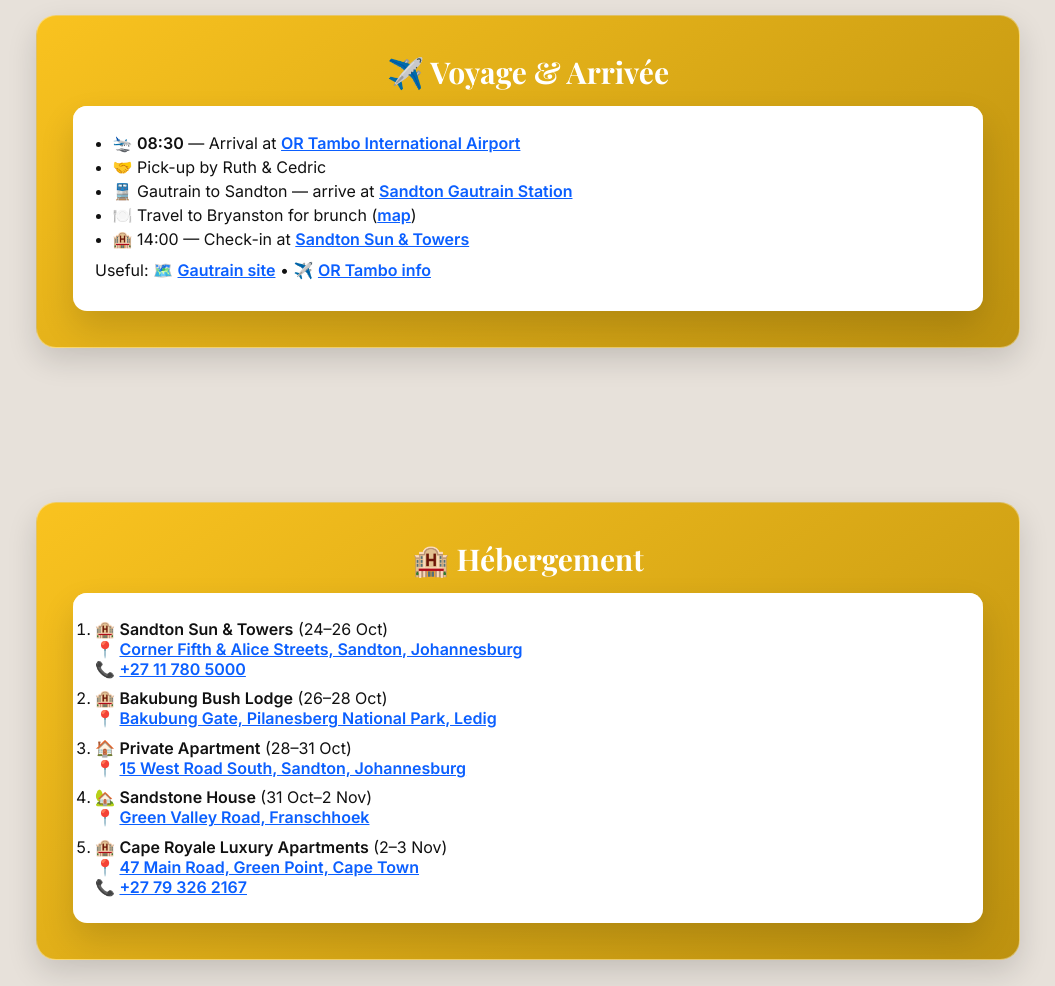
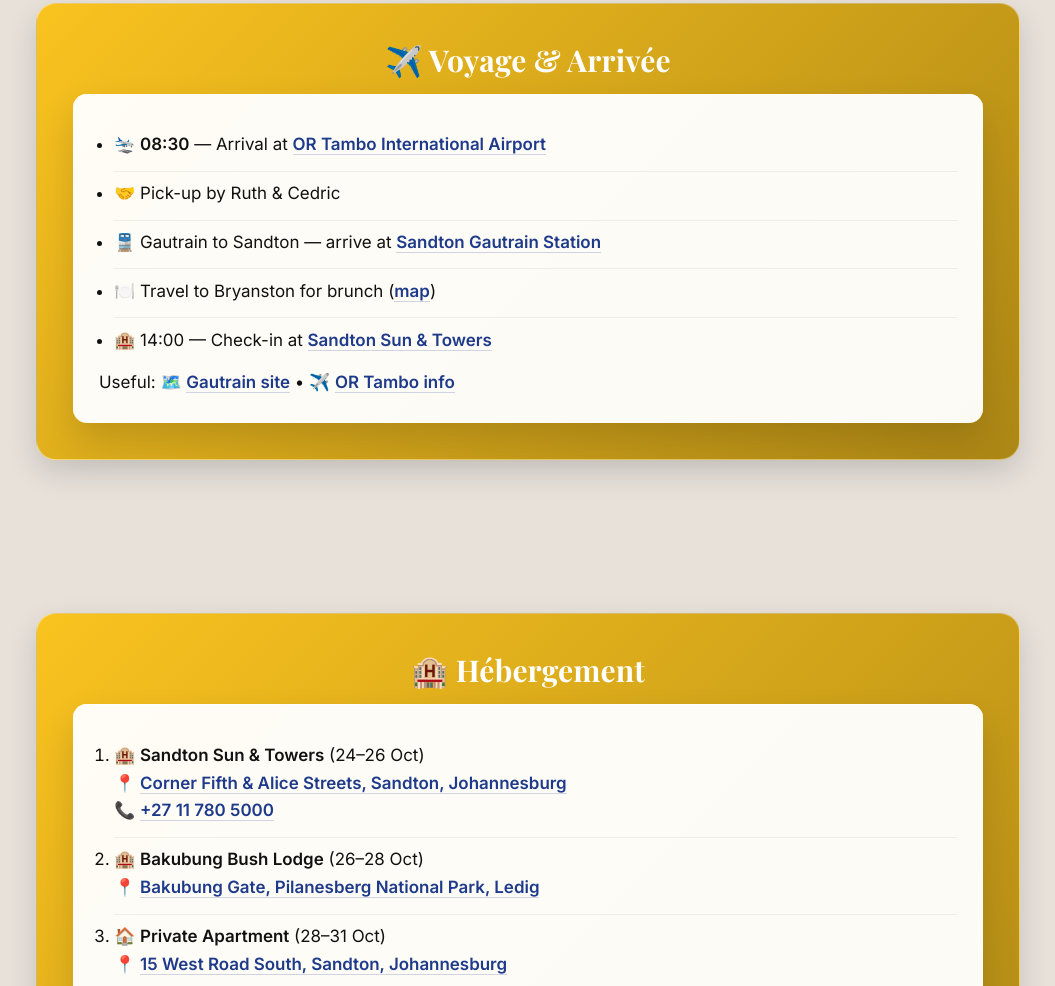
Before and after one commit to RuthLyver/South_African_Wedding, a plain HTML site: page index.html in a window 1280 px wide. Shown: the part 1539-2525 px from the top of the page, without its empty margins (112-1167 px from the left). Drawn offline with nearby package versions, Linux system fonts and the light colour scheme.

Commit message:
Update index.html

```diff
--- a/index.html
+++ b/index.html
@@ -12,17 +12,23 @@
     :root{
       --gold-h:45; --gold-s:90%; --gold-l:45%;
       --gold: hsl(var(--gold-h),var(--gold-s),var(--gold-l));
+      --gold-700: hsl(var(--gold-h),78%,38%);
       --gold-600: hsl(var(--gold-h),85%,40%);
       --gold-400: hsl(var(--gold-h),95%,55%);
+
       --beige: hsl(35, 20%, 88%);
       --dark: hsl(30, 8%, 8%);
       --white:#fff;
+
+      --royal: #1E3A8A;               /* royal blue for links */
+      --royal-strong: #0A2A6A;
 
       --shadow-elev-1: 0 5px 18px rgba(0,0,0,.08);
       --shadow-elev-2: 0 12px 30px rgba(0,0,0,.14);
       --shadow-elev-3: 0 30px 60px rgba(0,0,0,.18);
 
       --radius-lg: 20px;
+      --radius-md: 14px;
       --radius-pill: 100px;
 
       --section-pad-y: clamp(56px, 6vw, 96px);
@@ -31,7 +37,7 @@
     }
 
     * { box-sizing: border-box; margin:0; padding:0 }
-    html { scroll-behavior:smooth; color-scheme: light }
+    html { scroll-behavior:smooth; color-scheme: light } /* stay light on mobile */
     body {
       font-family: Inter, system-ui, -apple-system, Segoe UI, Roboto, Arial, sans-serif;
       color: var(--dark);
@@ -143,11 +149,13 @@
       margin-top:.5rem;
       background: rgba(255,255,255,.92);
       color:#111;
-      border-radius: 14px;
-      padding: .8rem 1rem;
+      border-radius: var(--radius-md);
+      padding: .85rem 1rem;
       box-shadow: var(--shadow-elev-2);
       max-width:min(760px, 90vw);
       margin-inline:auto;
+      font-size: 1.02rem;             /* readability bump */
+      line-height: 1.55;
     }
 
     /* ================= Floating Quick Buttons ================= */
@@ -165,9 +173,9 @@
     section{ padding: var(--section-pad-y) 0 }
     .wrap{ width: var(--container); margin: 0 auto; padding: 0 8px }
 
-    /* Outer GOLD card */
+    /* Outer GOLD card (richer metal gradient) */
     .card{
-      background: linear-gradient(145deg, var(--gold-400), var(--gold-600));
+      background: linear-gradient(135deg, var(--gold-400), var(--gold-700));
       border: 1px solid rgba(255,255,255,.35);
       color: #111;
       border-radius: var(--radius-lg);
@@ -181,26 +189,49 @@
       font-family:'Playfair Display', serif;
       font-size: clamp(22px, 3.6vw, 30px);
       margin-bottom: 14px;
-      color: #fff;                 /* keep headings white */
+      color: #fff;                 /* headings unchanged */
       text-align:center;
+      letter-spacing:.2px;
     }
 
-    /* NEW: Inner white 3D container for body content */
+    /* Inner white 3D container (glass/3D look) */
     .inner{
-      background:#fff;
+      background: rgba(255,255,255,.96);
       color:#111;
-      border-radius: 14px;
-      padding: clamp(16px, 2.8vw, 22px);
+      border-radius: var(--radius-md);
+      padding: clamp(18px, 3vw, 26px);
       box-shadow:
-        inset 0 1px 0 rgba(255,255,255,.8),
-        0 16px 34px rgba(0,0,0,.14);
+        inset 0 1px 0 rgba(255,255,255,.9),
+        0 18px 36px rgba(0,0,0,.14);
+      font-size: 1.06rem;         /* readability bump */
+      line-height: 1.65;
     }
-    .inner p{ line-height:1.65; margin: .35rem 0 }
-    .inner ul{ margin:.3rem 0 .2rem 1.1rem }
-    .inner li{ margin:.25rem 0 }
-    .inner a{ color:#0b5fff; text-decoration: underline; font-weight:600 }
 
-    /* Round headshot */
+    /* Clean list rhythm + separators for scanability */
+    .inner ul, .inner ol { margin:.4rem 0 0 .95rem }
+    .inner li { margin:.45rem 0; padding:.25rem 0 }
+    .inner li + li { border-top: 1px solid rgba(0,0,0,.06); padding-top:.55rem; }
+
+    /* Luxury link style: royal blue + gold animated underline */
+    .inner a{
+      color: var(--royal);
+      text-decoration: none;
+      font-weight: 700;
+      background-image:
+        linear-gradient(to right, var(--gold) 0%, var(--gold-400) 100%);
+      background-size: 0% 2px;
+      background-position: 0 100%;
+      background-repeat: no-repeat;
+      transition: color .2s var(--ease), background-size .25s var(--ease);
+      border-bottom: 1px solid rgba(30,58,138,.2); /* faint rule when not hovered */
+    }
+    .inner a:hover{
+      color: var(--royal-strong);
+      background-size: 100% 2px;  /* slide-in underline */
+      border-bottom-color: transparent;
+    }
+
+    /* Round headshot (Welcome) */
     .headshot{
       width: 180px; height: 180px; border-radius: 50%;
       object-fit: cover; object-position: center;
@@ -259,7 +290,7 @@
   <section id="home" class="hero">
     <div class="hero-inner">
       <h1 id="heroTitle" class="hero-title">Bienvenue en Afrique du Sud 🇿🇦</h1>
-      <!-- NEW: First Page – Welcome Message (FR/EN) -->
+      <!-- First Page – Welcome Message (FR/EN) -->
       <div class="hero-msg">
         <div data-lang="fr">Bienvenue au mariage traditionnel de Cédric et Ruth en Afrique du Sud.</div>
         <div data-lang="en" style="display:none">Welcome to Cedric and Ruth’s Traditional Wedding in South Africa.</div>
@@ -283,7 +314,7 @@
         <h2 id="welcomeTitle">💍 Bienvenue</h2>
         <img class="headshot" src="images/image1.jpg" alt="Portrait de Ruth & Cédric">
 
-        <!-- NEW inner white container with FR/EN content -->
+        <!-- Inner white container with FR/EN content -->
         <div class="inner">
           <div data-lang="fr">
             <p>Chère famille,</p>
@@ -307,7 +338,7 @@
       <article class="card reveal" data-tilt>
         <h2>✈️ Voyage & Arrivée</h2>
 
-        <!-- NEW inner white container with timeline & links -->
+        <!-- Inner white container with timeline & links -->
         <div class="inner">
           <ul>
             <li>🛬 <strong>08:30</strong> — Arrival at <a href="https://maps.google.com/?q=OR+Tambo+International+Airport" target="_blank">OR Tambo International Airport</a></li>
@@ -317,7 +348,7 @@
             <li>🏨 14:00 — Check-in at <a href="https://maps.google.com/?q=Sandton+Sun+%26+Towers" target="_blank">Sandton Sun &amp; Towers</a></li>
           </ul>
 
-          <p style="margin-top:.5rem">
+          <p style="margin-top:.6rem">
             Useful: 🗺️ <a href="https://www.gautrain.co.za/" target="_blank">Gautrain site</a> • ✈️ <a href="https://www.airports.co.za/airports/or-tambo-international-airport" target="_blank">OR Tambo info</a>
           </p>
         </div>
@@ -330,7 +361,7 @@
       <article class="card reveal" data-tilt>
         <h2>🏨 Hébergement</h2>
 
-        <!-- NEW inner white container with detailed list & links -->
+        <!-- Inner white container with detailed list & links -->
         <div class="inner">
           <ol>
             <li>
@@ -338,19 +369,19 @@
               📍 <a href="https://maps.google.com/?q=Corner+Fifth+and+Alice+Streets,+Sandton,+2146,+Johannesburg" target="_blank">Corner Fifth &amp; Alice Streets, Sandton, Johannesburg</a><br/>
               📞 <a href="tel:+27117805000">+27 11 780 5000</a>
             </li>
-            <li style="margin-top:.6rem">
+            <li>
               🏨 <strong>Bakubung Bush Lodge</strong> (26–28 Oct)<br/>
               📍 <a href="https://maps.google.com/?q=Bakubung+Gate,+Pilanesberg+National+Park,+0300,+Ledig" target="_blank">Bakubung Gate, Pilanesberg National Park, Ledig</a>
             </li>
-            <li style="margin-top:.6rem">
+            <li>
               🏠 <strong>Private Apartment</strong> (28–31 Oct)<br/>
               📍 <a href="https://maps.google.com/?q=15+West+Road+South,+Sandton,+2057,+Johannesburg" target="_blank">15 West Road South, Sandton, Johannesburg</a>
             </li>
-            <li style="margin-top:.6rem">
+            <li>
               🏡 <strong>Sandstone House</strong> (31 Oct–2 Nov)<br/>
               📍 <a href="https://maps.google.com/?q=Green+Valley+Road,+Franschhoek,+7690" target="_blank">Green Valley Road, Franschhoek</a>
             </li>
-            <li style="margin-top:.6rem">
+            <li>
               🏨 <strong>Cape Royale Luxury Apartments</strong> (2–3 Nov)<br/>
               📍 <a href="https://maps.google.com/?q=47+Main+Road,+Green+Point,+8051,+Cape+Town" target="_blank">47 Main Road, Green Point, Cape Town</a><br/>
               📞 <a href="tel:+27793262167">+27 79 326 2167</a>
@@ -366,7 +397,7 @@
       <article class="card reveal" data-tilt>
         <h2>📅 Itinéraire</h2>
 
-        <!-- NEW inner white container placeholder (you can extend day-by-day later) -->
+        <!-- Inner white container placeholder -->
         <div class="inner">
           <p data-lang="fr">Explorez le programme du séjour jour par jour (détails à venir).</p>
           <p data-lang="en" style="display:none">Explore the day-by-day schedule (details coming soon).</p>
@@ -380,7 +411,6 @@
       <article class="card reveal" data-tilt>
         <h2>💒 Lobola & Mariage</h2>
 
-        <!-- NEW inner white container -->
         <div class="inner">
           <p data-lang="fr">Cérémonie traditionnelle suivie de notre célébration.</p>
           <p data-lang="en" style="display:none">Traditional ceremony followed by our celebration.</p>
@@ -395,7 +425,6 @@
       <article class="card reveal" data-tilt>
         <h2>🌍 Découvrir</h2>
 
-        <!-- NEW inner white container -->
         <div class="inner">
           <p data-lang="fr">Culture sud-africaine, safaris, paysages et plus encore.</p>
           <p data-lang="en" style="display:none">South African culture, safaris, landscapes and more.</p>
@@ -410,7 +439,6 @@
       <article class="card reveal">
         <h2>📸 Galerie</h2>
 
-        <!-- NEW inner white container around the grid for consistent styling -->
         <div class="inner">
           <div class="gallery-grid" id="galleryGrid">
             <img src="images/safari1.jpg" alt="Safari 1" data-full="images/safari1.jpg">
@@ -428,7 +456,6 @@
       <article class="card reveal" data-tilt>
         <h2>🚨 Urgence</h2>
 
-        <!-- NEW inner white container -->
         <div class="inner">
           <p>📞 <a href="tel:10111">Police/Ambulance: 10111</a></p>
           <p>📱 <a href="tel:+27829627848">Ruth: +27 82 962 7848</a></p>
```
